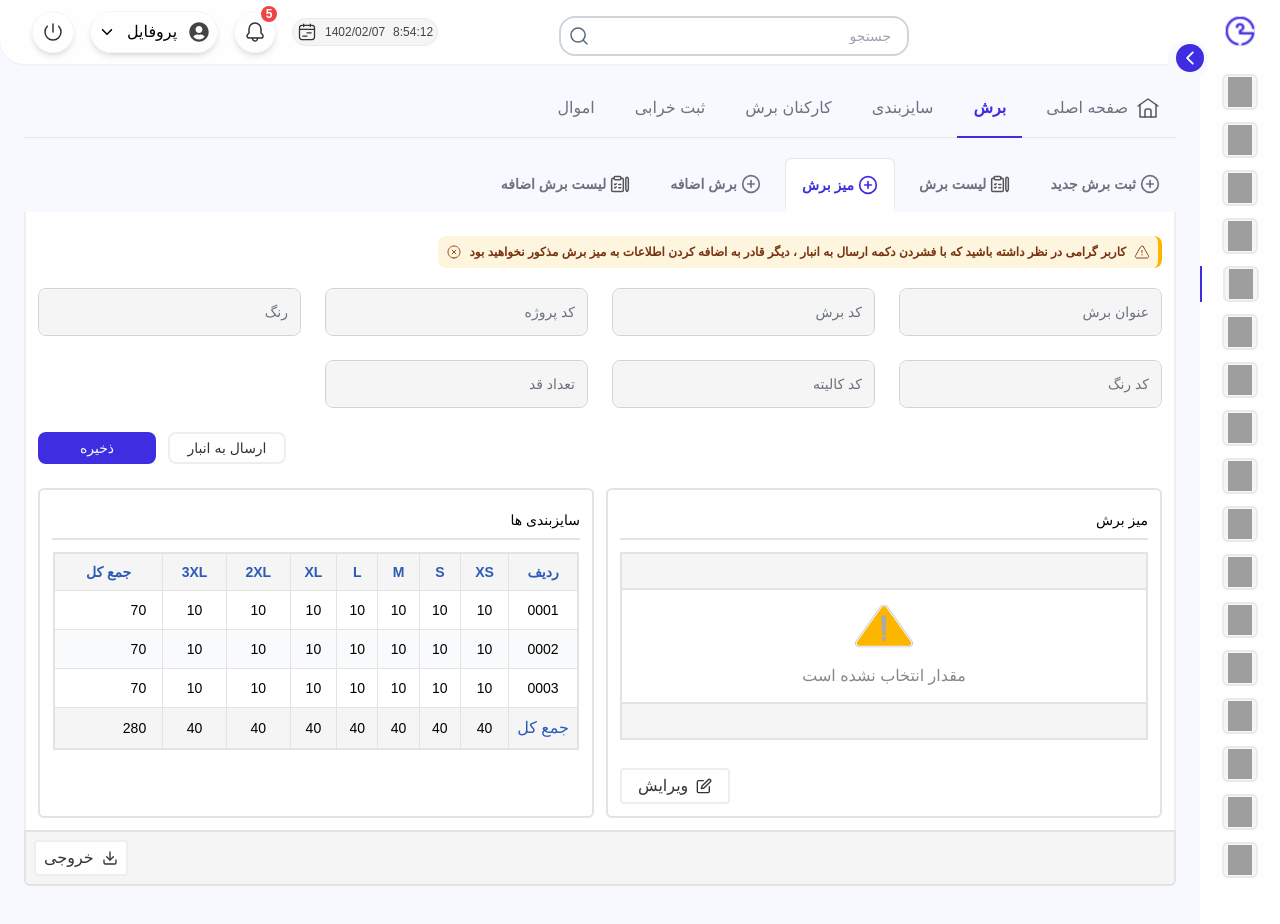
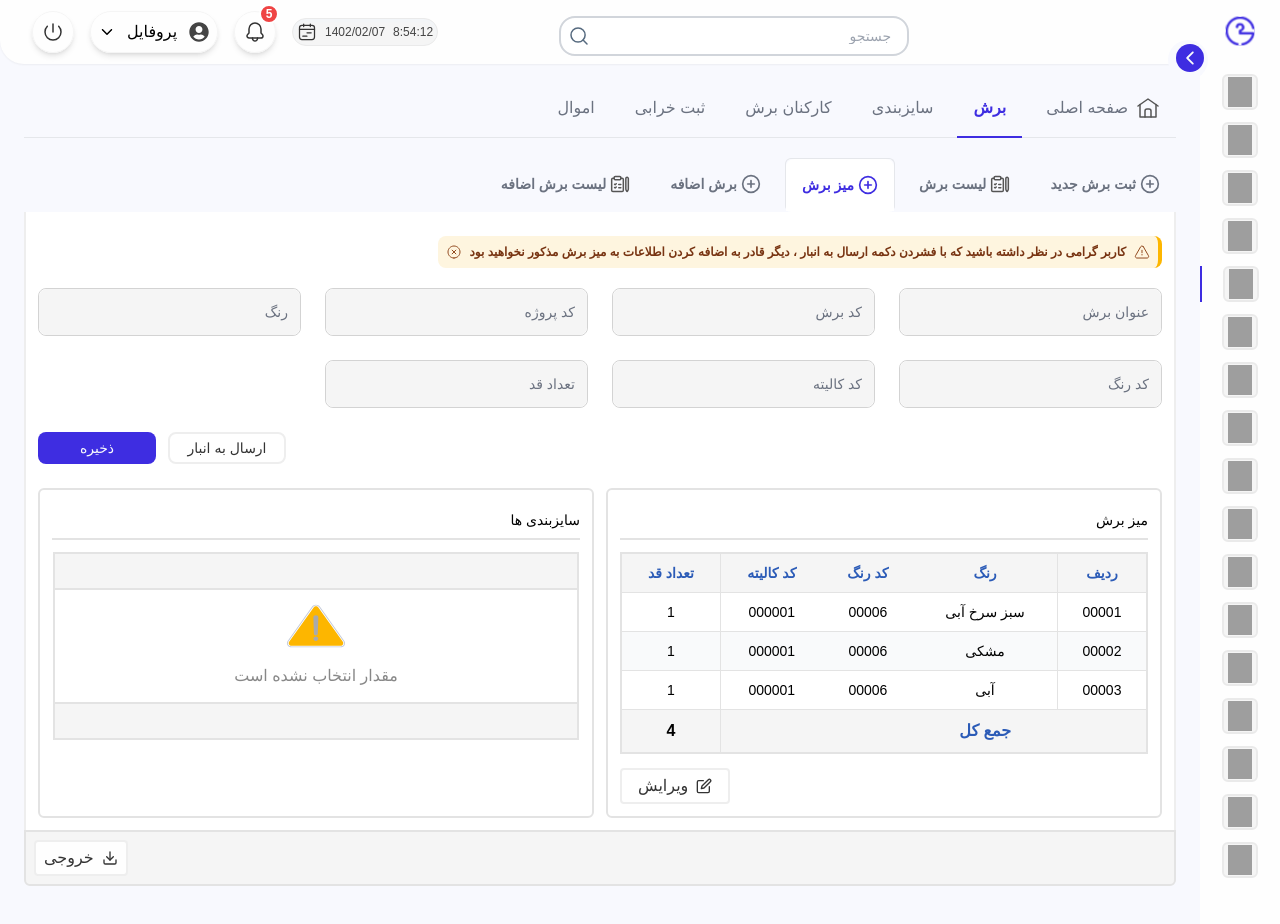
Before and after one commit to marziyemonshizadeh/iranJackProject, a Next.js app: page /cut in a window 1280 px wide. Shown: the top 924 px of the page. Built offline with nearby package versions, Linux system fonts and the light colour scheme; grey boxes are pictures that could not be loaded.

Commit message:
style: change style

```diff
--- a/src/components/template/cut/cuttingTable/cuttingComponent.tsx
+++ b/src/components/template/cut/cuttingTable/cuttingComponent.tsx
@@ -3,7 +3,7 @@ import EmptyListWarning from "../emptyListWarning";
 import Table from "./table";
 
 function CuttingComponent() {
-  const isListEmpty = true;
+  const isListEmpty = false;
   return (
     <div className="border-2 border-[#E3E3E3] rounded-md p-3 w-full">
       <div className="border-b-2 border-[#E3E3E3] py-2 text-sm font-medium">
--- a/src/components/template/cut/cuttingTable/table.tsx
+++ b/src/components/template/cut/cuttingTable/table.tsx
@@ -58,16 +58,14 @@ function CuttingTable() {
             );
           })}
 
-          <tr className="bg-[#F5F5F5] border-2 border-t-0 border-[#E3E3E3] border-b dark:border-white/10">
+          <tr className="bg-[#F5F5F5] border-2 border-t-0 border-[#E3E3E3] border-b font-bold dark:border-white/10">
             <td className="whitespace-nowrap px-3 py-[9px] dark:border-white/10"></td>
-            <td className="whitespace-nowrap px-3 py-[9px] text-[#2B5BB7] text-base font-medium dark:border-white/10">
+            <td className="whitespace-nowrap px-3 py-[9px] text-[#2B5BB7] text-base  dark:border-white/10">
               جمع کل
             </td>
             <td className="whitespace-nowrap px-3 py-[9px] dark:border-white/10"></td>
             <td className="whitespace-nowrap border-e border-[#E3E3E3] px-3 py-[9px] dark:border-white/10"></td>
-            <td className="whitespace-nowrap px-3 text-base font-medium py-[9px]">
-              4
-            </td>
+            <td className="whitespace-nowrap px-3 text-base  py-[9px]">4</td>
           </tr>
         </tbody>
       </table>
--- a/src/components/template/cut/tableOfSizes/sizeComponent.tsx
+++ b/src/components/template/cut/tableOfSizes/sizeComponent.tsx
@@ -2,7 +2,7 @@ import EmptyListWarning from "../emptyListWarning";
 import SizeTable from "./table";
 
 function TableOfSizes() {
-  const isListEmpty = false;
+  const isListEmpty = true;
 
   return (
     <div className="border-2 border-[#E3E3E3] rounded-md p-3 w-full">
--- a/src/components/template/cut/tableOfSizes/table.tsx
+++ b/src/components/template/cut/tableOfSizes/table.tsx
@@ -98,8 +98,8 @@ function SizeTable() {
             </tr>
           );
         })}
-        <tr className="border-b-none font-medium bg-[#F5F5F5] border-[#E3E3E3] dark:border-white/10">
-          <td className="p-2 whitespace-nowrap w-9 text-[#2B5BB7] text-base font-medium border-e border-[#E3E3E3] dark:border-white/10">
+        <tr className="border-b-none font-bold bg-[#F5F5F5] border-[#E3E3E3] dark:border-white/10">
+          <td className="p-2 whitespace-nowrap w-9 text-[#2B5BB7] text-base border-e border-[#E3E3E3] dark:border-white/10">
             جمع کل
           </td>
           <td className="whitespace-nowrap border-e border-[#E3E3E3] dark:border-white/10">
```
